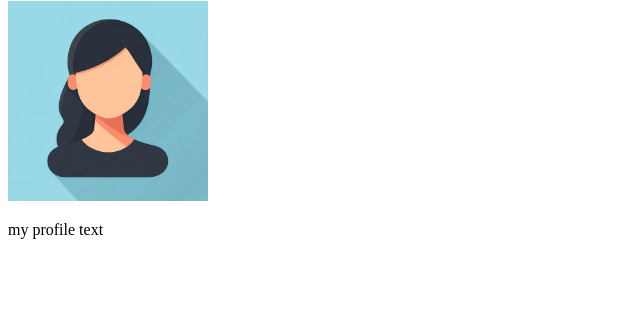
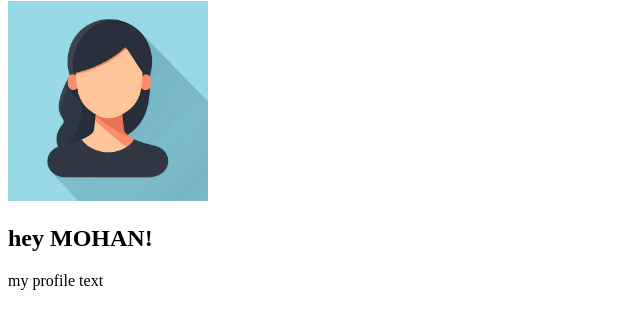
Before and after one commit to Monisha145/web, a plain HTML site: page index.html in a window 1280 px wide. Shown: the part 79-408 px from the top of the page, without its empty margins (0-640 px from the left). Drawn offline with Linux system fonts and the light colour scheme.

Commit message:
new_changes

```diff
--- a/index.html
+++ b/index.html
@@ -8,6 +8,7 @@
 <body>
     <h1>Monisha</h1>
     <img width="200px" src="profile.avif" alt="">
+    <h2>hey MOHAN!</h2>
     <p>my profile text</p>
 </body>
 </html>
```
